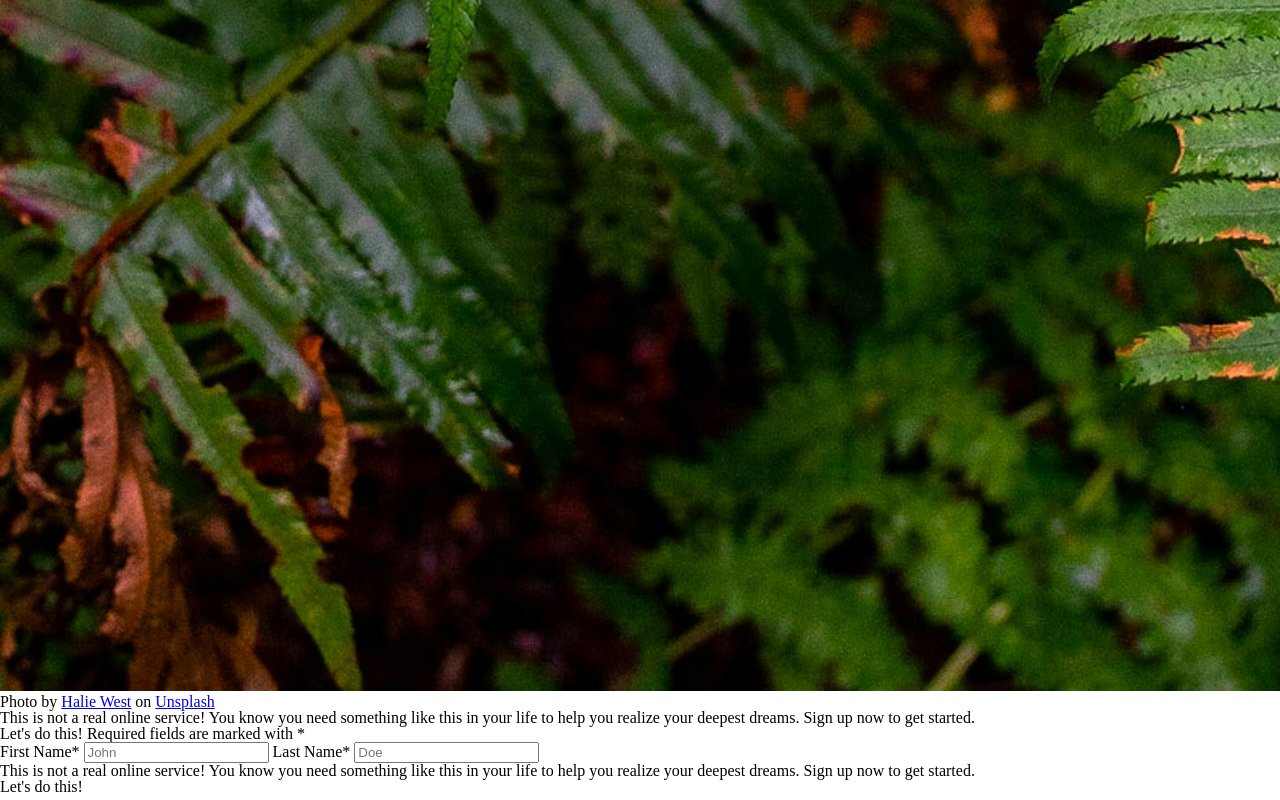
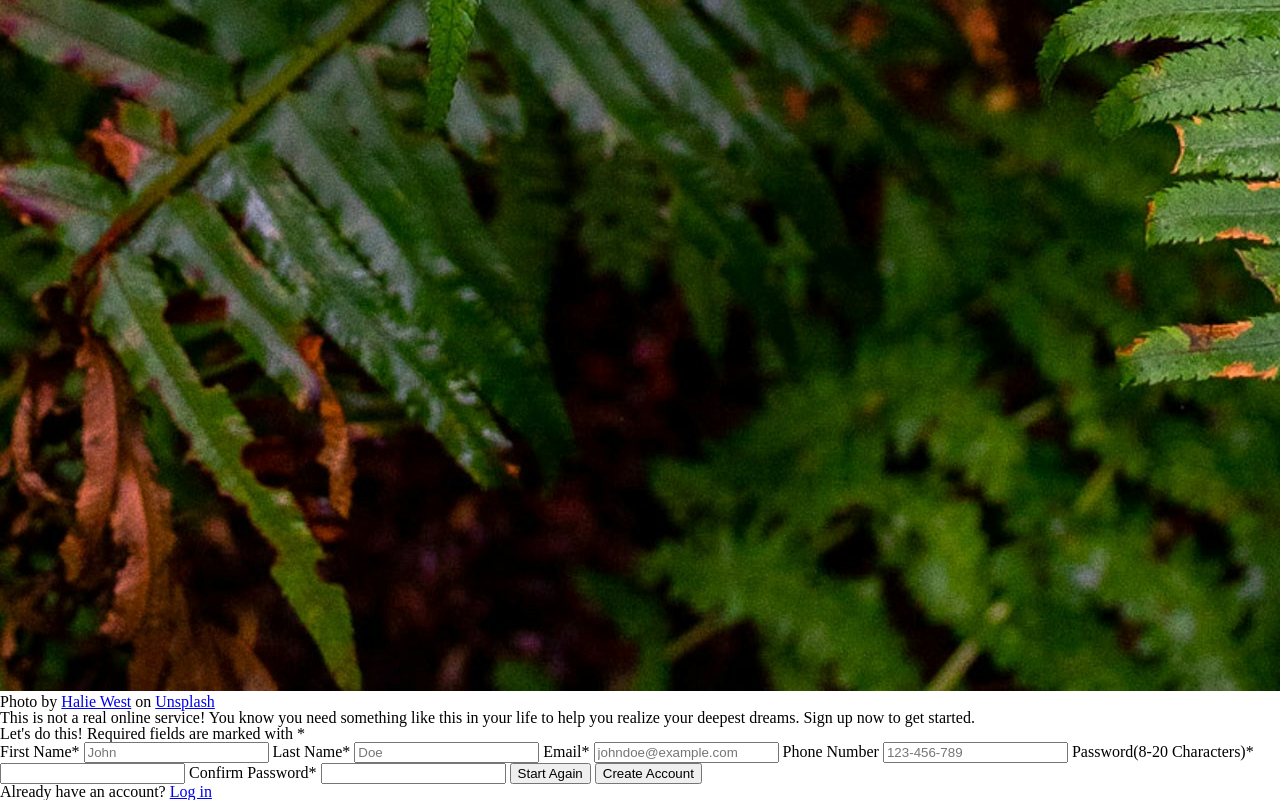
Before and after one commit to BGowera/odin-signup-form, a plain HTML site: page index.html in a window 1280 px wide. Shown: the part 2628-3428 px from the top of the page. Drawn offline with Linux system fonts and the light colour scheme.

Commit message:
initial html

```diff
--- a/index.html
+++ b/index.html
@@ -32,19 +32,20 @@
                     <input type="text" name="first-name" id='first-name' class="first-name" minlength="3" maxlength="30" placeholder="John" required>
                     <label for="last-name">Last Name<span class="required">*</span></label>
                     <input type="text" name="last-name" id="last-name" class="last-name" minlength="3" maxlength="30" placeholder="Doe" required>
-
+                    <label for="email">Email<span class="required">*</span></label>
+                    <input type="email" name="email" id="email" class="email" placeholder="johndoe@example.com" required>
+                    <label for="phone-number">Phone Number</label>
+                    <input type="text" name="phone-number" id="phone-number" class="phone-number" pattern="^(\+\d{1,2}\s)?\(?\d{3}\)?[\s.-]\d{3}[\s.-]\d{4}$" placeholder="123-456-789">
+                    <label for="password">Password(8-20 Characters)<span class="required">*</span></label>
+                    <input type="password" name="password" id="password" class="password" minlength="20" maxlength="20" required>
+                    <label for="password-confirm">Confirm Password<span class="required">*</span></label>
+                    <input type="password" name="password-confirm" id="password-confirm" class="password-confirm" minlength="8" maxlength="20" required>
+                    <button type="reset" class="reset-btn">Start Again</button>
+                    <button type="submit" class="submit-btn">Create Account</button>
+                    <p class="login-para">Already have an account? <a href="#" class="log-link">Log in</a></p>
                 </div>
             </form>
         </div>
-    </div>
-    <div class="right">
-        <p class="opening-para">
-            This is not a real online service! You know you need something like this in your life to help you realize your deepest dreams. Sign up now to get started.
-        </p>
-        <p class="action-para">Let's do this!</p>
-        <form action="#" class="main-form">
-
-        </form>
     </div>
    </main>
 </body>
```
